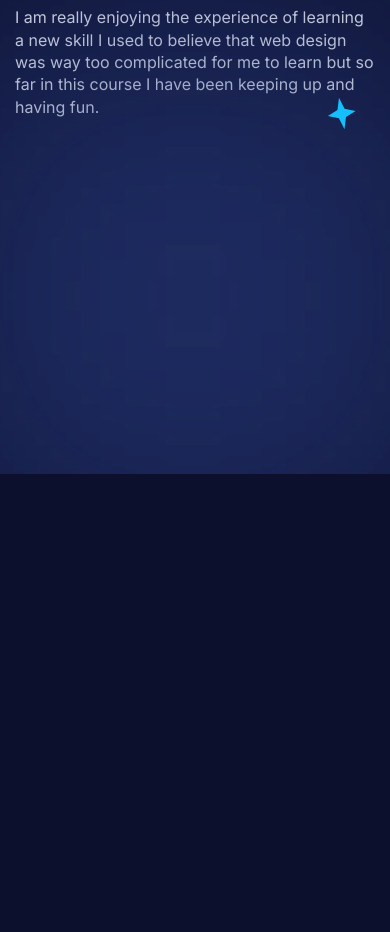
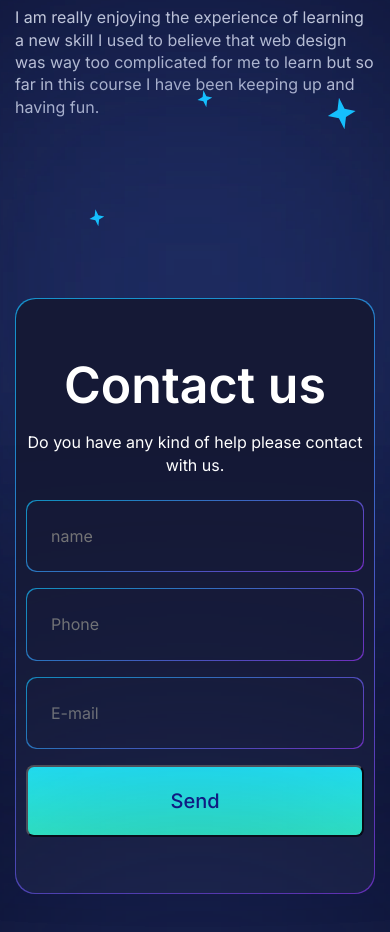
Before and after one commit to Gedeon4ick/Webtronics, a Next.js app: page / in a window 390 px wide. Shown: the part 5378-6310 px from the top of the page. Before the commit the page ends 5852 px from the top, so only its background shows below. Built offline with nearby package versions, Linux system fonts and the light colour scheme; data requests are answered from the project's data file.

Commit message:
contact adaptive

```diff
--- a/components/Button/Button.module.scss
+++ b/components/Button/Button.module.scss
@@ -1,7 +1,7 @@
 .button {
-    // margin: auto;
+    margin: auto;
     display: block;
-    width: 497px;
+    width: 100%;
     height: 72px;
     background: linear-gradient(180deg, #1FF2FF 0%, #27F9E5 52.66%, #2FFFCD 100%);
     border-radius: 8px;
--- a/components/Contact/Contact.module.scss
+++ b/components/Contact/Contact.module.scss
@@ -7,7 +7,11 @@
         border-radius: 20px;
         padding: 56px 0;
         background: #151936;
+        .form {
+            padding: 0 10px;
+        }
         .subtitle {
+            padding: 0 10px;
             margin-top: 16px;
             margin-bottom: 24px;
             font-weight: 400;
@@ -16,7 +20,21 @@
             text-align: center;
             color: #FFFFFF;
         }
+        .button {
+            max-width: 500px;
+            margin: auto;
+        }
 
     }
 
 }
+
+.adaptive {
+    font-size: 72px;
+}
+
+@media (max-width: 470px) {
+    .adaptive {
+        font-size: 50px;
+    }
+}
--- a/components/Contact/Contact.tsx
+++ b/components/Contact/Contact.tsx
@@ -48,11 +48,11 @@ const Contact = (): JSX.Element => {
 	return (
 		<div id="Get-in-touch" className={styles.contact}>
 			<div className={styles.content}>
-				<TitleH2 title="Contact us" />
+				<TitleH2 fontSize={styles.adaptive} title="Contact us" />
 				<div className={styles.subtitle}>
 					Do you have any kind of help please contact with us.
 				</div>
-				<form className="form" onSubmit={handleSubmit(onSubmit)}>
+				<form className={styles.form} onSubmit={handleSubmit(onSubmit)}>
 					<Input
 						textError={errors.name?.message}
 						register={register}
@@ -71,10 +71,12 @@ const Contact = (): JSX.Element => {
 						name="email"
 						placeholder="E-mail"
 					/>
-					<Button text="Send" />
+					<div className={styles.button}>
+						<Button text="Send" />
+					</div>
 				</form>
 			</div>
-			<Gradient top={-20} right={-20} background="#2A3E84" />
+			<Gradient />
 			<Star top={-65} right={30} width={30} />
 			<Star top={-35} right={45} />
 			<Star top={-15} right={75} />
--- a/components/Gallery/Gallery.module.scss
+++ b/components/Gallery/Gallery.module.scss
@@ -41,3 +41,9 @@
         }
     }
 }
+
+@media (max-width: 1440px) {
+    .gallery {
+        display: none;
+    }
+}
--- a/pages/index.tsx
+++ b/pages/index.tsx
@@ -42,8 +42,8 @@ export default function Home({ home }: InferGetStaticPropsType<typeof getStaticP
 				{/* <Steps steps={steps} /> */}
 				<Asked questions={questions} />
 				<Review />
-				{/* <Gallery />
-				<Contact /> */}
+				<Gallery />
+				<Contact />
 			</div>
 			{/* <footer className={styles.footer}>
 				<div className={styles.content}>
```
